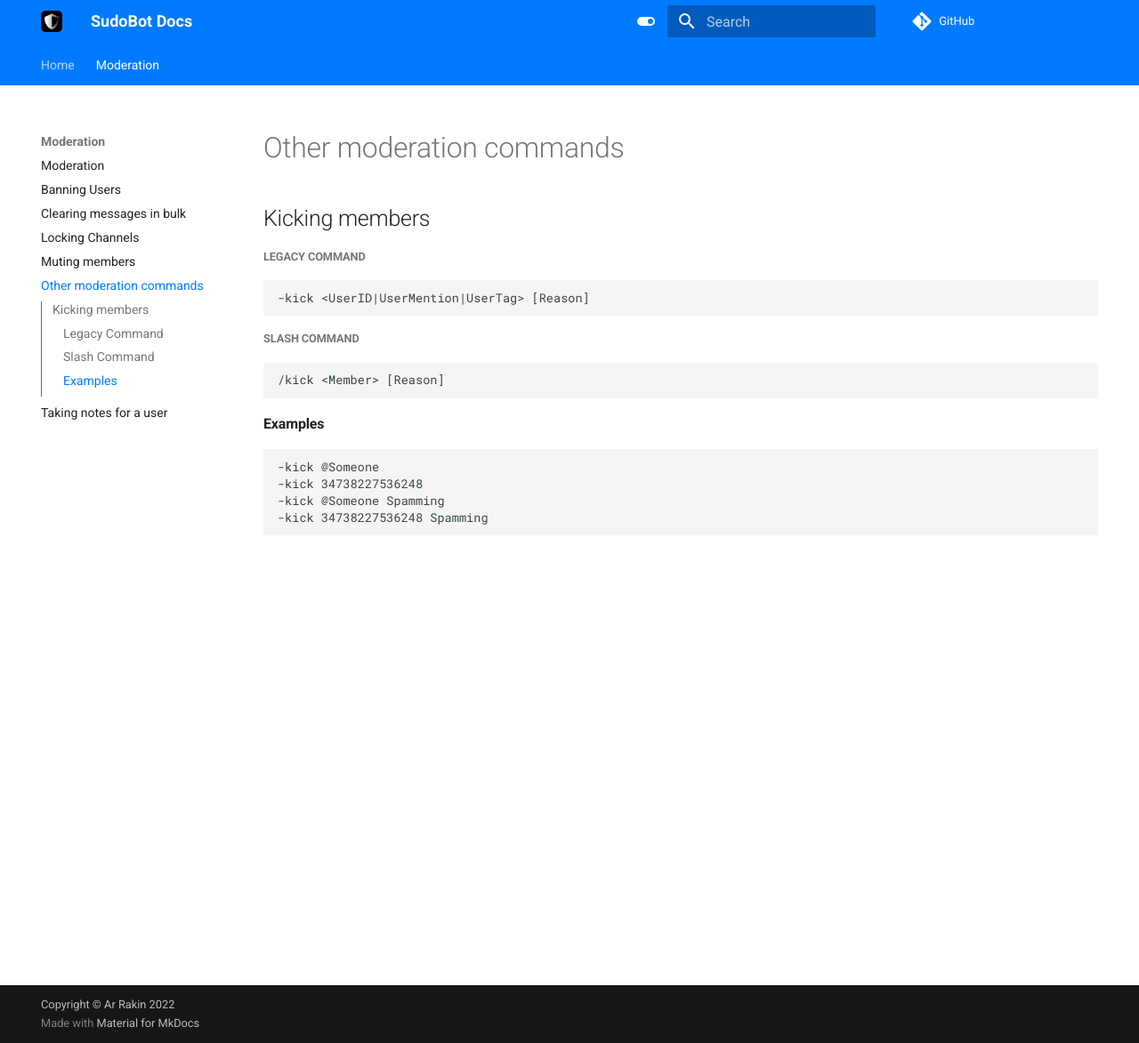
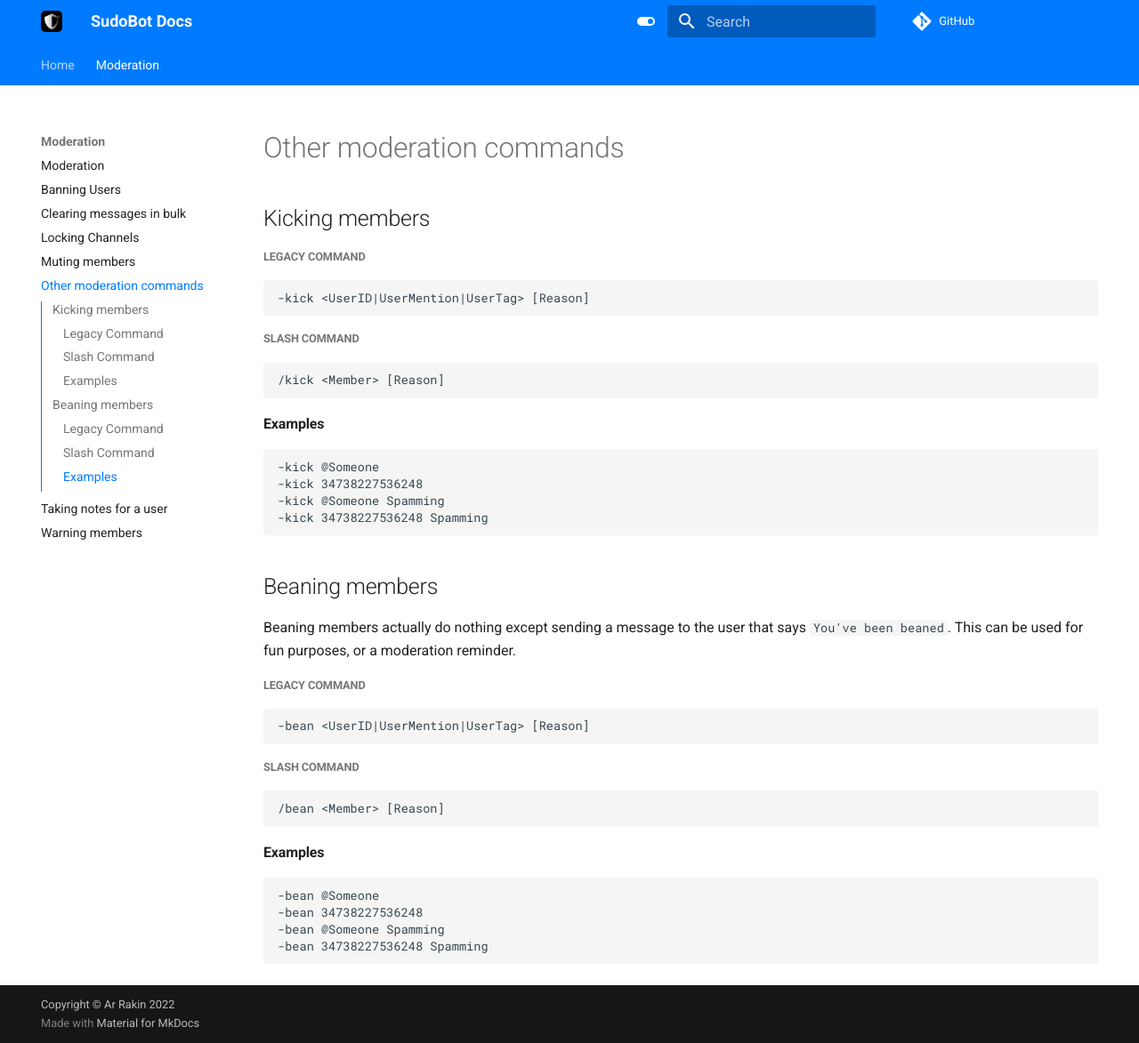
Before and after one commit to onesoft-sudo/sudobot, an MkDocs documentation site: the page built from docs/moderation/other_moderation_commands.md, in a window 1280 px wide and 1173 px high. Shown: the whole window at 89% size. Built offline with MkDocs 1.6.1 and Material for MkDocs 9.7.7, drawn with Linux system fonts in a browser that asks for light colours; comment, search, counter and statistics services are not loaded; the version menu is left out.

Commit message:
Updated docs

````diff
--- a/docs/moderation/other_moderation_commands.md
+++ b/docs/moderation/other_moderation_commands.md
@@ -19,3 +19,25 @@
 -kick @Someone Spamming
 -kick 34738227536248 Spamming
 ```
+
+## Beaning members
+Beaning members actually do nothing except sending a message to the user that says `You've been beaned`. This can be used for fun purposes, or a moderation reminder.
+
+##### Legacy Command
+```
+-bean <UserID|UserMention|UserTag> [Reason]
+```
+
+##### Slash Command
+```
+/bean <Member> [Reason]
+```
+
+#### Examples
+
+```
+-bean @Someone
+-bean 34738227536248
+-bean @Someone Spamming
+-bean 34738227536248 Spamming
+```
--- /dev/null
+++ b/docs/overrides/main.html
@@ -0,0 +1,7 @@
+{% extends "base.html" %}
+
+{% block site_meta %}
+  <meta name="description" content="SudoBot Docs. The ultimate solution for discord server moderation.">
+  <meta name="og:description" content="SudoBot Docs. The ultimate solution for discord server moderation.">
+  <meta name="og:image" content="{{ page.canonical_url }}/assets/images/sudobot.png">
+{% endblock %}
--- a/mkdocs.yml
+++ b/mkdocs.yml
@@ -2,6 +2,7 @@
 
 theme:
   name: 'material'
+  custom_dir: docs/overrides
   logo: 'assets/images/sudobot.png'
   favicon:
     'assets/images/sudobot.png'
````
Also changed, not shown: docs/moderation/warning_members.md (added, +72 -0 lines).
